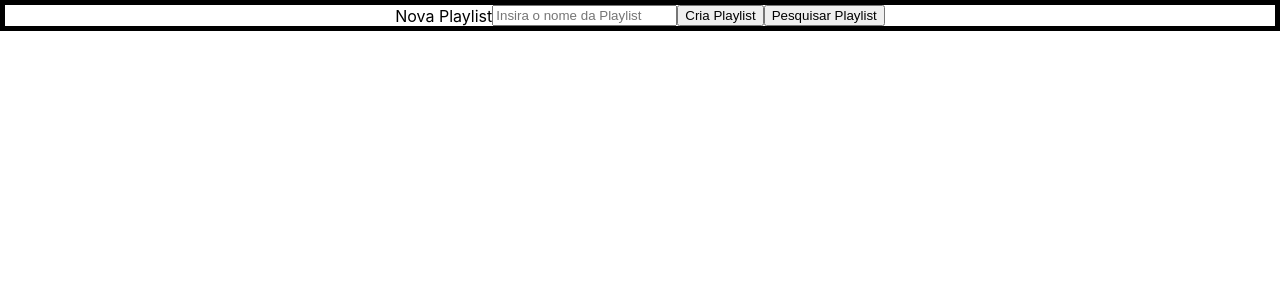
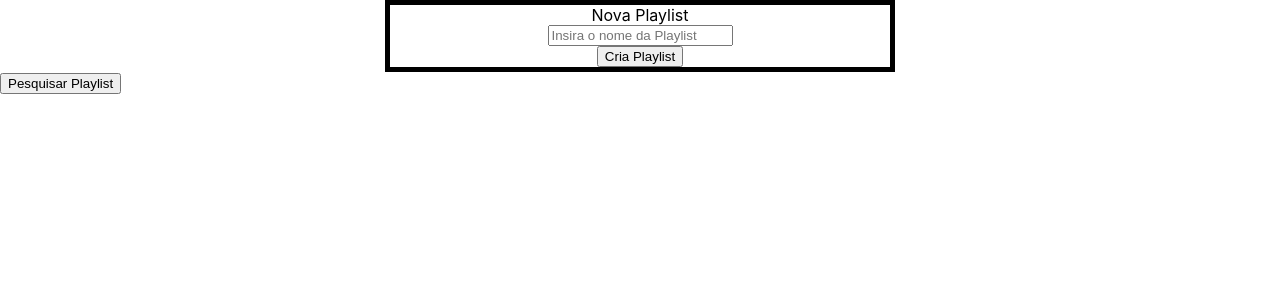
Before and after one commit to future4code/freire-Aline-Chagas, a React (Create React App) app in the folder modulo2/projeto-labefy/projeto-labefy/: page / in a window 1280 px wide. Shown: the top 300 px of the page. Built offline with nearby package versions, Linux system fonts and the light colour scheme.

Commit message:
botoes funcionais

```diff
--- a/modulo2/projeto-labefy/projeto-labefy/src/App.js
+++ b/modulo2/projeto-labefy/projeto-labefy/src/App.js
@@ -1,11 +1,37 @@
 import React from "react";
 import CreatePlaylist from "./Components/CreatePlaylist";
+import GetAllPlaylists from "./Components/GetAllPlaylists"
+export default class App extends React.Component {
+  state={
+    pagina: "inicio",
+  }
 
-export default class App extends React.Component {
+  PaginaInicio = () => {
+    this.setState({pagina: "inicio"})
+  }
+
+  TrocaPagina= () =>{
+    this.setState({pagina: "pesquisa Playlist"})
+  }
 
 render() {
-  <p>Olá</p>
 
-  return (<CreatePlaylist/>)
+  const ListaPagina =() =>{
+    switch (this.state.pagina){
+      case "inicio":
+      return (<CreatePlaylist/>)
+      case "pesquisa Playlist":
+        return (<GetAllPlaylists/>)
+      default:(<p>Page Not Found</p>)
+    }
+  }
+
+  return (<div>
+    {this.state.pagina !== "inicio" &&
+    <button onClick={this.PaginaInicio}>Página Inicial</button>}
+    <ListaPagina/>
+    {this.state.pagina !== "pesquisa Playlist" &&
+  <button onClick={this.TrocaPagina}>Pesquisar Playlist</button>}
+  </div>)
 }
 }
--- a/modulo2/projeto-labefy/projeto-labefy/src/Components/CreatePlaylist.js
+++ b/modulo2/projeto-labefy/projeto-labefy/src/Components/CreatePlaylist.js
@@ -1,13 +1,16 @@
 import React from "react";
 import axios from "axios";
 import styled from "styled-components";
-import GetAllPlaylists from "./GetAllPlaylists";
+
 
 const Playlist = styled.div`
 border: 5px solid black;
 align-items: center;
 display: flex;
+flex-direction: column;
 justify-content: center;
+width: 500px;
+margin: 0 auto;
 `
 
 export default class CreatePlaylist extends React.Component {
@@ -60,7 +63,6 @@ onChangeInputPlaylist = (event) => {
               placeholder="Insira o nome da Playlist"
             />
             <button onClick={this.CreatePlaylist}>Cria Playlist</button>
-            <button onClick={GetAllPlaylists}>Pesquisar Playlist</button>
             </Playlist>
         )}
 
--- a/modulo2/projeto-labefy/projeto-labefy/src/Components/GetAllPlaylists.js
+++ b/modulo2/projeto-labefy/projeto-labefy/src/Components/GetAllPlaylists.js
@@ -29,7 +29,7 @@ export default class Playlists extends React.Component {
         }
       }
     ).then((response) => {
-      this.setState({ listaPlaylist: response.data })
+      this.setState({ listaPlaylist: response.data.result.list})
     })
     .catch((error) =>{
       console.log(error.response);
```
